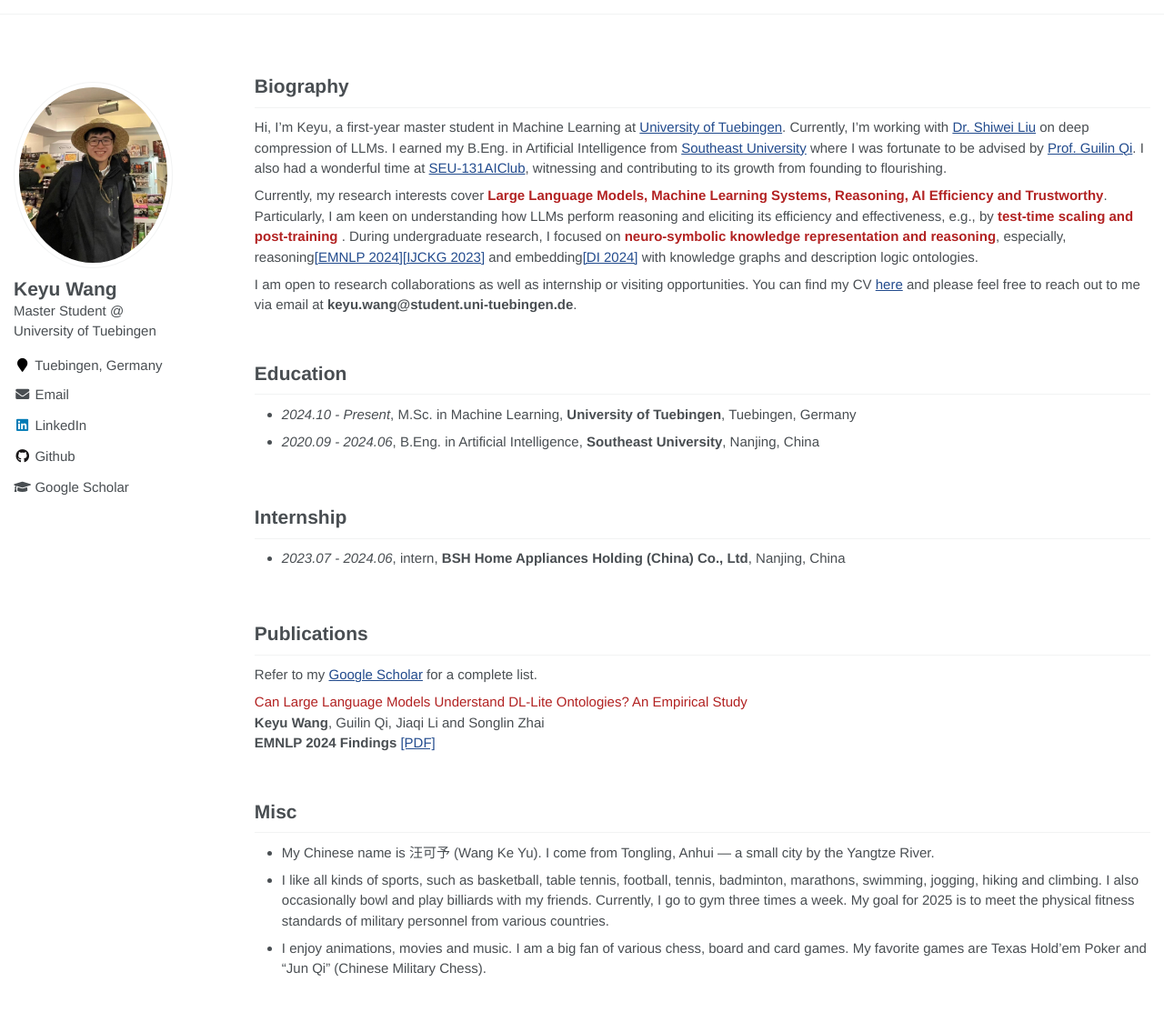
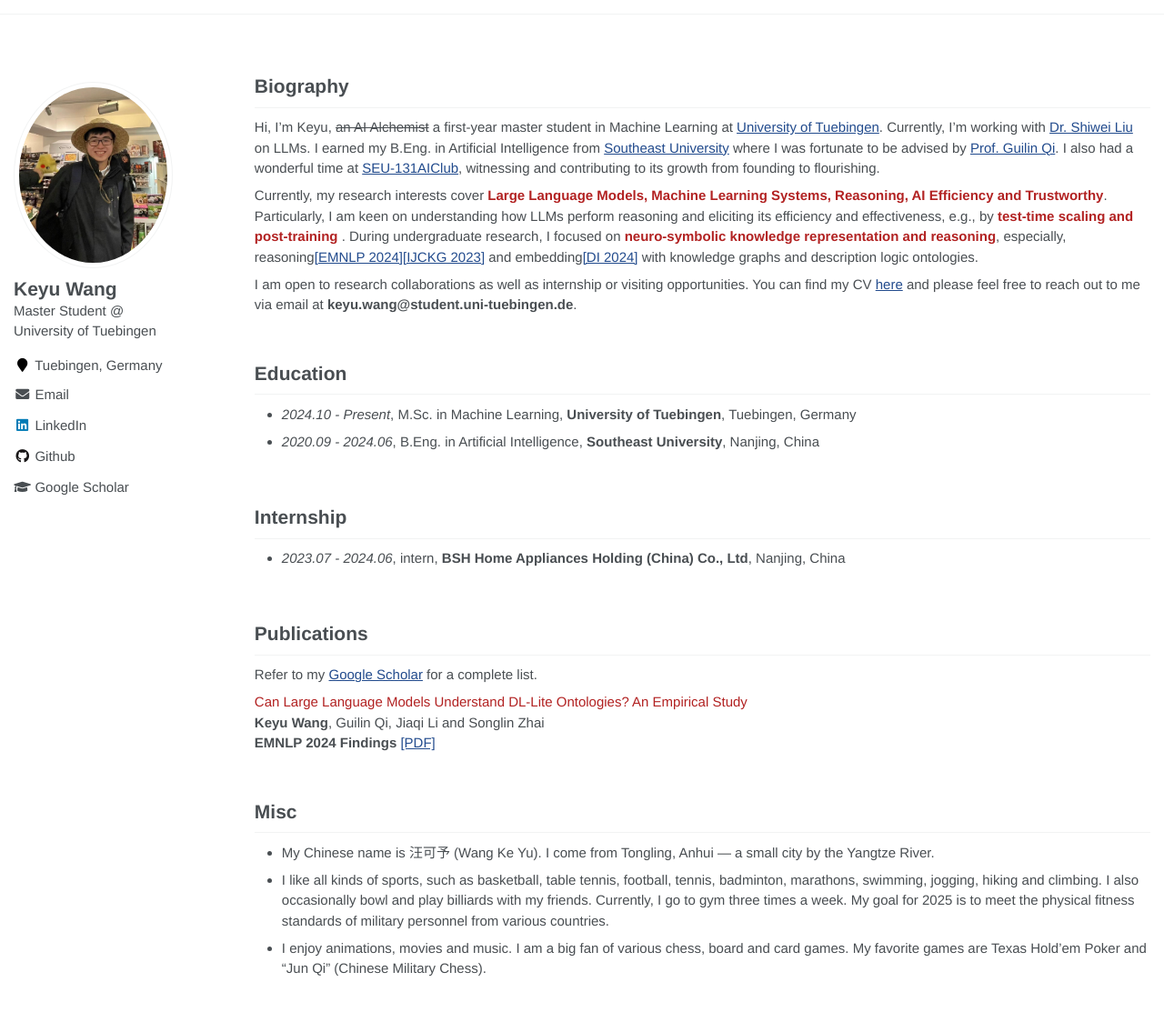
Before and after one commit to keyu-wang-2002/keyu-wang-2002.github.io, a Jekyll site: the page built from _pages/about.md, in a window 1280 px wide and 1167 px high. Shown: the top 1113 px of the window at 91% size. Built offline with Jekyll 4.4.1, drawn with Linux system fonts in a browser that asks for light colours.

Commit message:
Update about.md

```diff
--- a/_pages/about.md
+++ b/_pages/about.md
@@ -15,7 +15,7 @@ redirect_from:
 
 # Biography
 
-Hi, I'm Keyu, a first-year master student in Machine Learning at [University of Tuebingen]([[https://uni-tuebingen.de/en/]]). Currently, I’m working with [Dr. Shiwei Liu](https://shiweiliuiiiiiii.github.io) on deep compression of LLMs. I earned my B.Eng. in Artificial Intelligence from [Southeast University](https://www.seu.edu.cn/) where I was fortunate to be advised by [Prof. Guilin Qi](https://scholar.google.com/citations?user=1gw3LJQAAAAJ&hl=zh-CN). I also  had a wonderful time at [SEU-131AIClub](https://github.com/131AIClub), witnessing and contributing to its growth from founding to flourishing.
+Hi, I'm Keyu, ~~an AI Alchemist~~ a first-year master student in Machine Learning at [University of Tuebingen]([[https://uni-tuebingen.de/en/]]). Currently, I’m working with [Dr. Shiwei Liu](https://shiweiliuiiiiiii.github.io) on LLMs. I earned my B.Eng. in Artificial Intelligence from [Southeast University](https://www.seu.edu.cn/) where I was fortunate to be advised by [Prof. Guilin Qi](https://scholar.google.com/citations?user=1gw3LJQAAAAJ&hl=zh-CN). I also  had a wonderful time at [SEU-131AIClub](https://github.com/131AIClub), witnessing and contributing to its growth from founding to flourishing.
 
 Currently, my research interests cover <font color='FireBrick'><strong>Large Language Models, Machine Learning Systems, Reasoning, AI Efficiency and Trustworthy</strong></font>.  Particularly, I am keen on understanding how LLMs perform reasoning and eliciting its efficiency and effectiveness, e.g., by <font color='FireBrick'><strong> test-time scaling and post-training </strong></font>. During undergraduate research, I focused on  <font color='FireBrick'><strong>neuro-symbolic knowledge representation and reasoning</strong></font>, especially, reasoning[[EMNLP 2024]](https://aclanthology.org/2024.findings-emnlp.141/)[[IJCKG 2023]](https://arxiv.org/abs/2304.01664) and embedding[[DI 2024]](https://arxiv.org/abs/2402.01677) with knowledge graphs and description logic ontologies.
 
```
